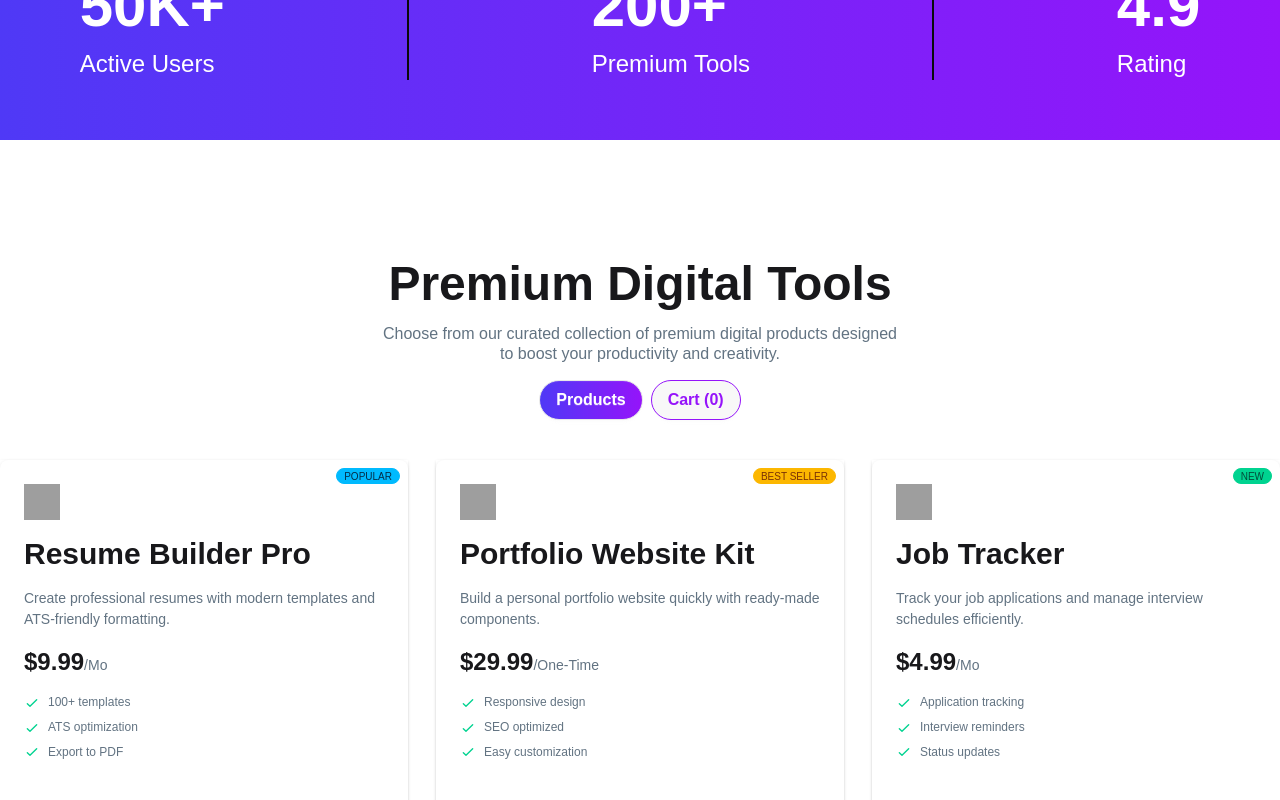
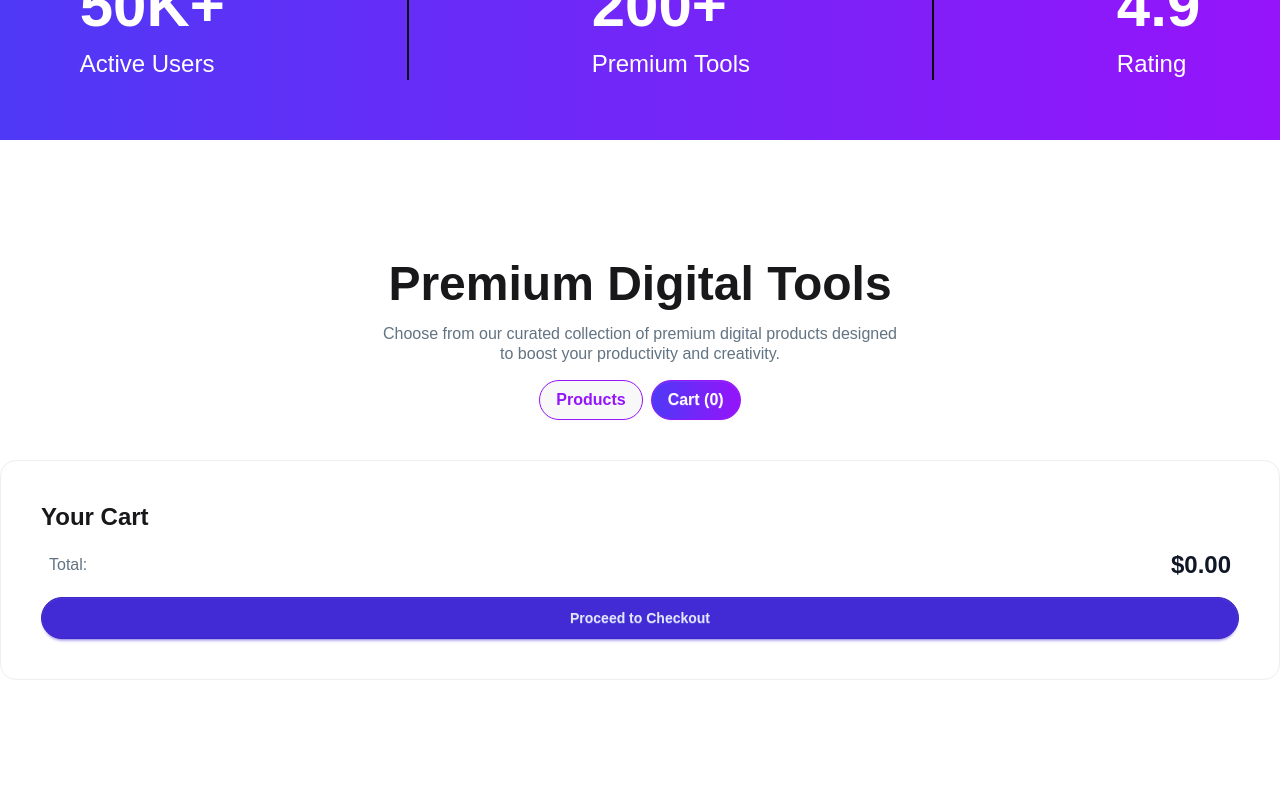
Before and after one commit to marufhasanswe/A6-DigiTools-Platform, a React (Vite) app: page / in a window 1280 px wide. Both pictures are taken after a click on the button "Cart (0)". Shown: the part 949-1749 px from the top of the page. Built offline with nearby package versions, Linux system fonts and the light colour scheme; grey boxes are pictures that could not be loaded.

Commit message:
Cart ui added, cart functionality added with cart icon count show in navbar

```diff
--- a/src/App.jsx
+++ b/src/App.jsx
@@ -1,4 +1,4 @@
-import { Suspense } from "react";
+import { Suspense, useState } from "react";
 import "./App.css";
 import Banner from "./components/homepage/banner/Banner";
 import DigitalTools from "./components/homepage/digitalTools/DigitalTools";
@@ -13,16 +13,20 @@ const fetchData = async () => {
 
 function App() {
   const dataPromises = fetchData();
+  const [cart, setCart] = useState([]);
   return (
     <>
-      <NavBar />
+      <NavBar cart={cart} />
       <Banner />
       <Stats />
-      <SectionHeading />
       <Suspense
         fallback={<span className="loading loading-spinner loading-md "></span>}
       >
-        <DigitalTools dataPromises={dataPromises} />
+        <DigitalTools
+          dataPromises={dataPromises}
+          cart={cart}
+          setCart={setCart}
+        />
       </Suspense>
     </>
   );
--- /dev/null
+++ b/src/components/homepage/cart/Cart.jsx
@@ -0,0 +1,53 @@
+import React from "react";
+
+const Cart = ({ cart, setCart }) => {
+  const totalCartPrice = cart.reduce((sum, item) => sum + item.price, 0);
+  const handleRemoveBtn = (cartItem) => {
+    const newCart = cart.filter((product) => product.id != cartItem.id);
+    setCart(newCart);
+  };
+  return (
+    <div className="space-y-4 p-10 mt-10 border border-base-300 rounded-2xl mb-32">
+      <h4 className="text-2xl font-semibold">Your Cart</h4>
+      {cart.map((cartItem) => (
+        <div key={cartItem.id}>
+          <div className="flex items-center justify-between p-4   rounded-2xl bg-base-200">
+            <div className="flex items-center gap-4">
+              <div>
+                <img className="w-15 h-15" src={cartItem.icon} alt="" />
+              </div>
+              <div>
+                <h3 className="text-[20px] font-semibold text-[#101727FF;]">
+                  {cartItem.name}
+                </h3>
+                <p className="text-[16px] font-semibold text-[#627382FF]">
+                  ${cartItem.price}
+                </p>
+              </div>
+            </div>
+            <button
+              className="btn btn-ghost text-red-600"
+              onClick={() => handleRemoveBtn(cartItem)}
+            >
+              Remove
+            </button>
+          </div>
+        </div>
+      ))}
+      <div className="flex justify-between items-center px-2">
+        <p className="text-[16px] text-[#627382FF]">Total: </p>
+        <p className="text-2xl text-[#101727FF] font-semibold">
+          ${totalCartPrice.toFixed(2)}
+        </p>
+      </div>
+      <button
+        className="btn btn-primary py-5 w-full rounded-full"
+        onClick={() => setCart([])}
+      >
+        Proceed to Checkout
+      </button>
+    </div>
+  );
+};
+
+export default Cart;
--- a/src/components/homepage/digitalTools/DigitalTools.jsx
+++ b/src/components/homepage/digitalTools/DigitalTools.jsx
@@ -1,14 +1,25 @@
-import React, { use } from "react";
+import React, { use, useState } from "react";
 import SectionHeading from "../../ui/SectionHeading";
-import Cards from "./cards/Cards";
+import Products from "./products/Products";
 import TogglingButtons from "./togglingButtons/TogglingButtons";
+import Cart from "../cart/Cart";
 
-const DigitalTools = ({ dataPromises }) => {
+const DigitalTools = ({ dataPromises, cart, setCart }) => {
   const cards = use(dataPromises);
+  const [togglingStatus, setTogglingStatus] = useState("products");
   return (
     <div className="container mx-auto">
-      <TogglingButtons />
-      <Cards cards={cards} />
+      <SectionHeading />
+      <TogglingButtons
+        togglingStatus={togglingStatus}
+        setTogglingStatus={setTogglingStatus}
+        cart={cart}
+      />
+      {togglingStatus === "products" ? (
+        <Products cards={cards} cart={cart} setCart={setCart} />
+      ) : (
+        <Cart cart={cart} setCart={setCart} />
+      )}
     </div>
   );
 };
--- a/src/components/homepage/digitalTools/cards/Cards.jsx
+++ /dev/null
@@ -1,9 +0,0 @@
-import React from "react";
-import { DiCreativecommons } from "react-icons/di";
-import Card from "../../../ui/Card";
-
-const Cards = ({ cards }) => {
-  return <Card cards={cards} />;
-};
-
-export default Cards;
--- /dev/null
+++ b/src/components/homepage/digitalTools/products/Products.jsx
@@ -0,0 +1,9 @@
+import React from "react";
+import { DiCreativecommons } from "react-icons/di";
+import Card from "../../../ui/Card";
+
+const Products = ({ cards, cart, setCart }) => {
+  return <Card cards={cards} cart={cart} setCart={setCart} />;
+};
+
+export default Products;
--- a/src/components/homepage/digitalTools/togglingButtons/TogglingButtons.jsx
+++ b/src/components/homepage/digitalTools/togglingButtons/TogglingButtons.jsx
@@ -1,14 +1,23 @@
 import React from "react";
 
-const TogglingButtons = () => {
+const TogglingButtons = ({ togglingStatus, setTogglingStatus, cart }) => {
+  const handleTogglingBtn = (status) => {
+    setTogglingStatus(status);
+  };
   return (
     <div className="flex justify-center ">
       <div className="flex items-center gap-2">
-        <button className="btn primary-bg text-white rounded-3xl px-4 py-2 text-[16px]">
+        <button
+          className={`btn border border-[#9514fa] text-[#9514fa] ${togglingStatus === "products" && "primary-bg text-white"} rounded-3xl px-4 py-2 text-[16px]`}
+          onClick={() => handleTogglingBtn("products")}
+        >
           Products
         </button>
-        <button className="btn border border-[#9514fa] text-[#9514fa] rounded-3xl px-4 py-2 flex items-center text-[16px]">
-          Cart (0)
+        <button
+          className={`btn border border-[#9514fa] text-[#9514fa] rounded-3xl px-4 py-2 flex items-center text-[16px] ${togglingStatus === "cart" && "primary-bg text-white"}`}
+          onClick={() => handleTogglingBtn("cart")}
+        >
+          Cart ({cart.length})
         </button>
       </div>
     </div>
--- a/src/components/navBar/NavBar.jsx
+++ b/src/components/navBar/NavBar.jsx
@@ -1,6 +1,7 @@
 import React from "react";
 import shoopingCart from "../../assets/products/shopping-cart.png";
-const NavBar = () => {
+const NavBar = ({ cart }) => {
+  console.log(cart);
   return (
     <div className="navbar bg-base-100 shadow-sm container mx-auto">
       <div className="navbar-start">
@@ -65,7 +66,12 @@ const NavBar = () => {
         </ul>
       </div>
       <div className="navbar-end ">
-        <button>
+        <button className="relative">
+          {cart.length > 0 && (
+            <span className="text-xs bg-red-500 text-white w-4 h-4 inline-block rounded-full font-semibold absolute -top-3 -right-2">
+              {cart.length}
+            </span>
+          )}
           <img src={shoopingCart} alt="" />
         </button>
         <button className="btn btn-ghost">Login</button>
--- a/src/components/ui/Card.jsx
+++ b/src/components/ui/Card.jsx
@@ -1,6 +1,9 @@
 import React from "react";
 
-const Card = ({ cards }) => {
+const Card = ({ cards, cart, setCart }) => {
+  const handleBuyNow = (card) => {
+    setCart([...cart, card]);
+  };
   return (
     <div className="grid md:grid-cols-3 gap-7 container mx-auto mt-10">
       {cards.map((card) => (
@@ -27,8 +30,8 @@ const Card = ({ cards }) => {
               </span>
             </h3>
             <ul className=" flex flex-col gap-2 text-xs">
-              {card.features.map((feature) => (
-                <li>
+              {card.features.map((feature, i) => (
+                <li key={i}>
                   <svg
                     xmlns="http://www.w3.org/2000/svg"
                     className="size-4 me-2 inline-block text-success"
@@ -48,7 +51,10 @@ const Card = ({ cards }) => {
               ))}
             </ul>
             <div className="mt-6">
-              <button className="btn btn-primary btn-block rounded-full">
+              <button
+                className="btn btn-primary btn-block rounded-full"
+                onClick={() => handleBuyNow(card)}
+              >
                 Buy Now
               </button>
             </div>
```
